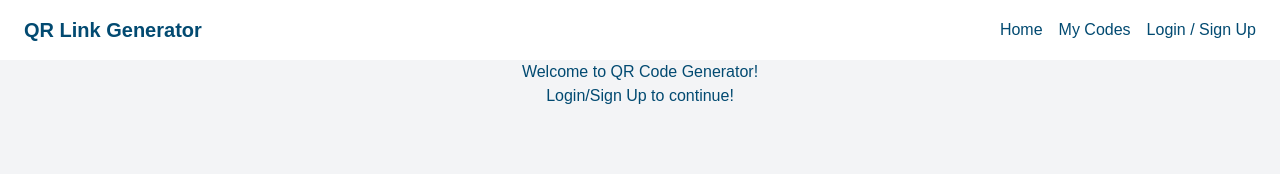
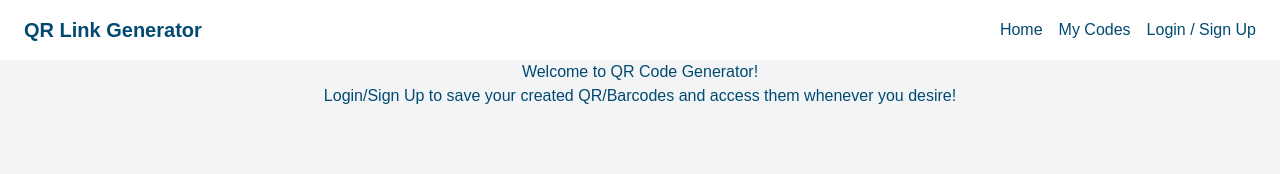
Before and after one commit to rdhadda123/QR-Barcode-Generator, a Next.js app in the folder qr-code-generator/: page / in a window 1280 px wide. Shown: the top 174 px of the page. Built offline with nearby package versions, Linux system fonts and the light colour scheme; no server answers.

Commit message:
Change home page description

```diff
--- a/qr-code-generator/src/app/login/page.js
+++ b/qr-code-generator/src/app/login/page.js
@@ -101,7 +101,7 @@ export default function AuthPage() {
           {error && <p className="text-red-500 text-sm">{error}</p>}
           <button
             type="submit"
-            className="w-full bg-blue-500 text-white py-2 rounded-xl hover:bg-blue-600 transition disabled:opacity-50"
+            className="w-full bg-blue-500 text-white py-2 rounded-xl hover:bg-blue-600 transition disabled:opacity-50 cursor-pointer"
             disabled={loading}
           >
             {loading ? "Loading..." : isSignUp ? "Sign Up" : "Log In"}
@@ -112,7 +112,7 @@ export default function AuthPage() {
           <button
             type="button"
             onClick={() => setIsSignUp(!isSignUp)}
-            className="text-blue-500 hover:underline"
+            className="text-blue-500 hover:underline cursor-pointer"
           >
             {isSignUp ? "Log In" : "Sign Up"}
           </button>
--- a/qr-code-generator/src/app/page.js
+++ b/qr-code-generator/src/app/page.js
@@ -191,7 +191,7 @@ const Home = () => {
       <NavBar></NavBar>
         <div className="min-h-screen flex flex-col items-center justify-center bg-gray-100 text-sky-900">
           <div>Welcome to QR Code Generator!</div>
-          <div>Login/Sign Up to continue!</div>
+          <div>Login/Sign Up to save your created QR/Barcodes and access them whenever you desire!</div>
           <main className={styles.main}>
         <h1 className={styles.title}>QR & Barcode Generator</h1>
 
```
